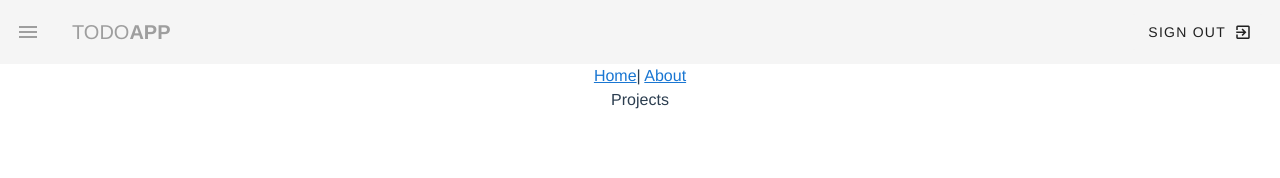
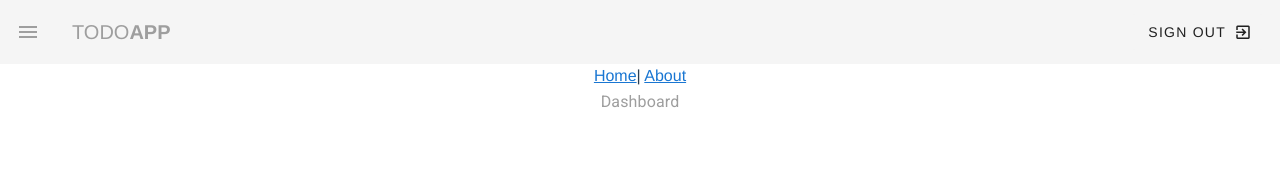
Before and after one commit to AwakenedMind/vuetify-todo-ui, a Vue app: page /projects in a window 1280 px wide. Shown: the top 178 px of the page. Built offline with nearby package versions, Linux system fonts and the light colour scheme.

Commit message:
default project route

```diff
--- a/src/views/Projects.vue
+++ b/src/views/Projects.vue
@@ -1,5 +1,7 @@
 <template>
-  <div class="projects">Projects</div>
+  <div class="projects">
+    <h1 class="subtitle-1 grey--text">Dashboard</h1>
+  </div>
 </template>
 
 <script>
```
